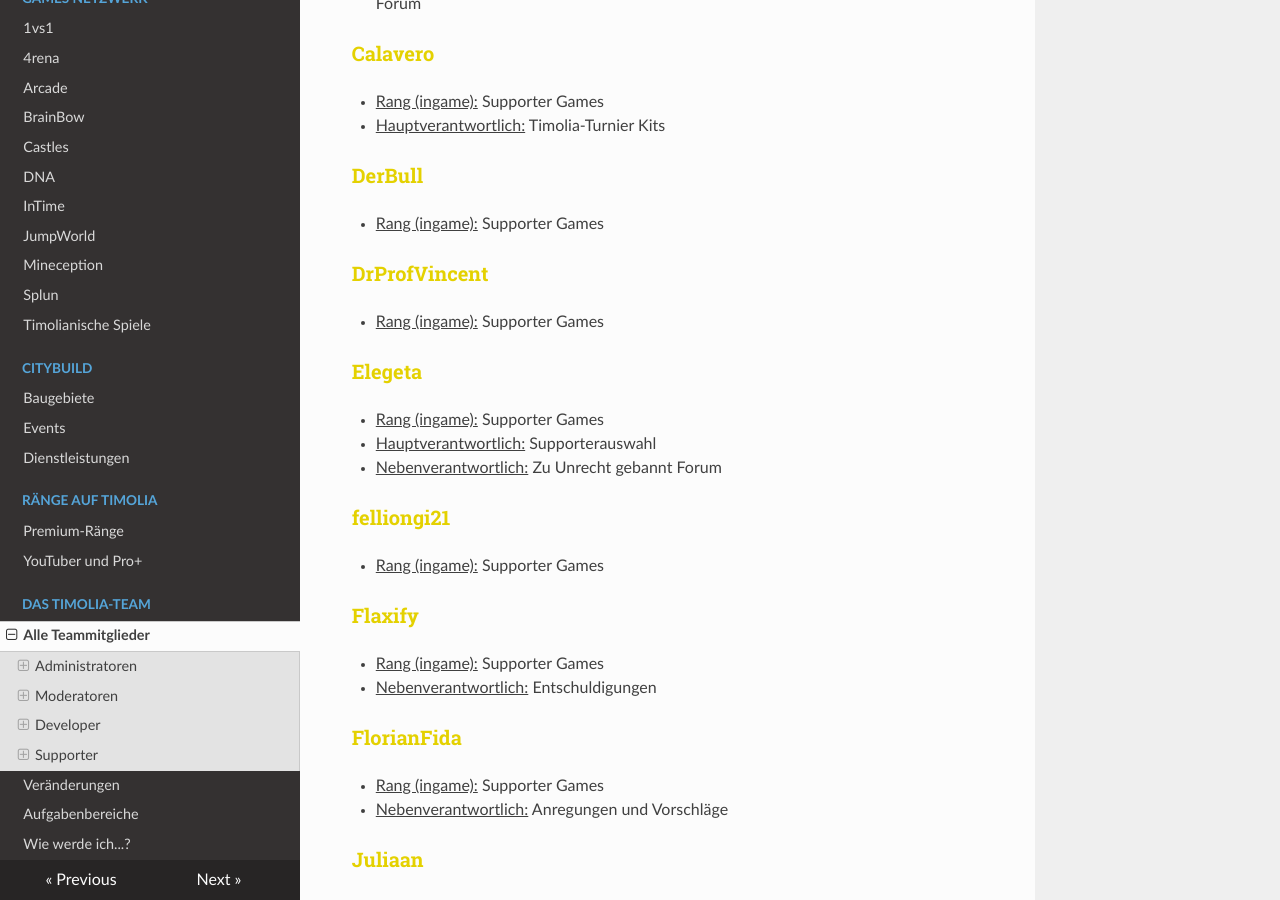
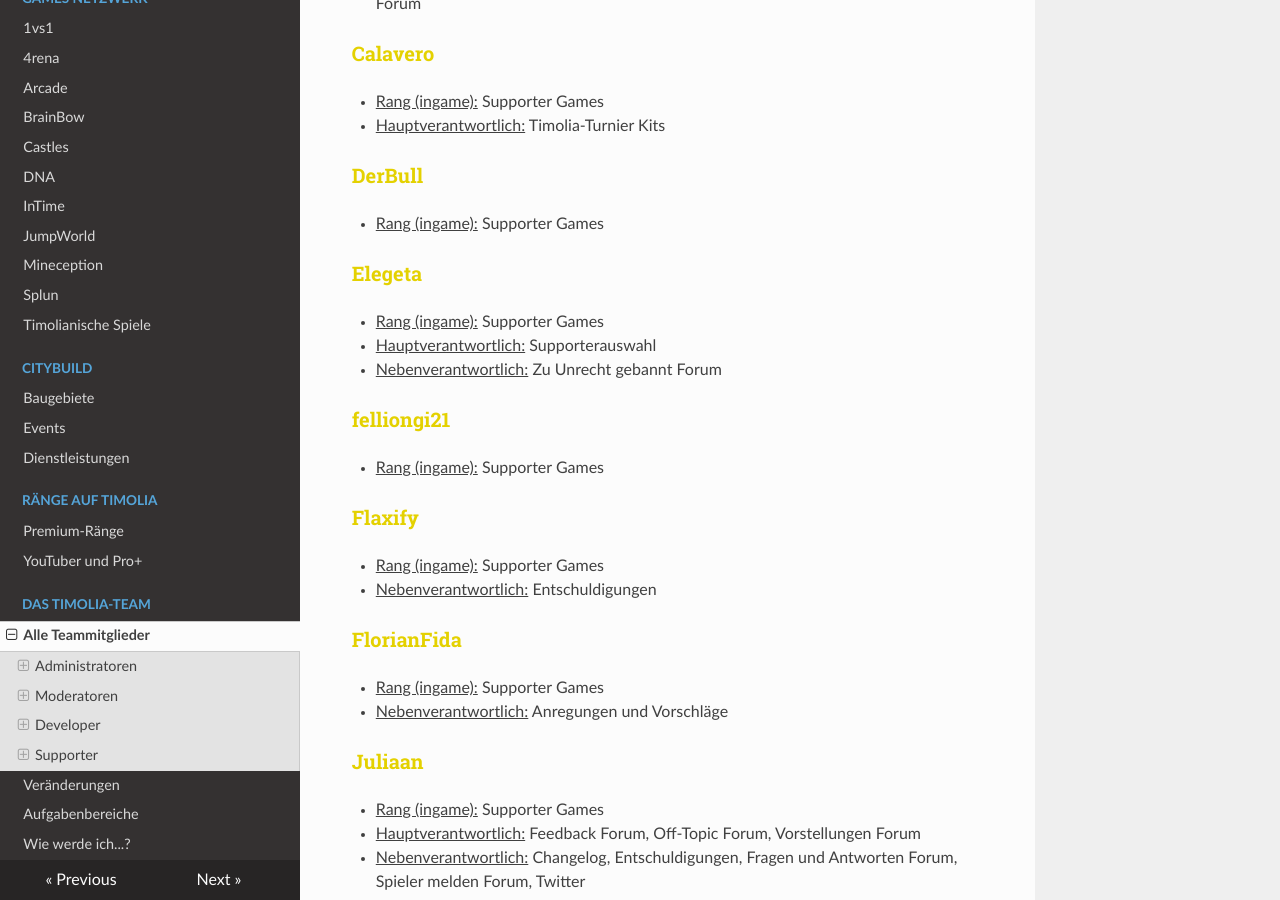
Before and after one commit to TimoliaDE/HowTo, an MkDocs documentation site: the page built from docs/team/members.md, in a window 1280 px wide and 900 px high, scrolled down 4604 px. Built offline with MkDocs 1.6.1, drawn with Linux system fonts in a browser that asks for light colours; nearby versions of some CDN libraries; old or Windows-style settings are respelled for this version of MkDocs.

Commit message:
Vincent raus members

```diff
--- a/docs/team/members.md
+++ b/docs/team/members.md
@@ -144,9 +144,6 @@ Sie stehen für alle grundlegenden Fragen und Reports zur Verfügung und sind di
 - <u>Hauptverantwortlich:</u> Timolia-Turnier Kits
 
 ###<strong><span style="color:#E4D100">DerBull</span></strong>
-- <u>Rang (ingame):</u> Supporter Games
-
-###<strong><span style="color:#E4D100">DrProfVincent</span></strong>
 - <u>Rang (ingame):</u> Supporter Games
 
 ### <strong><span style="color:#E4D100">Elegeta</span></strong>
```
